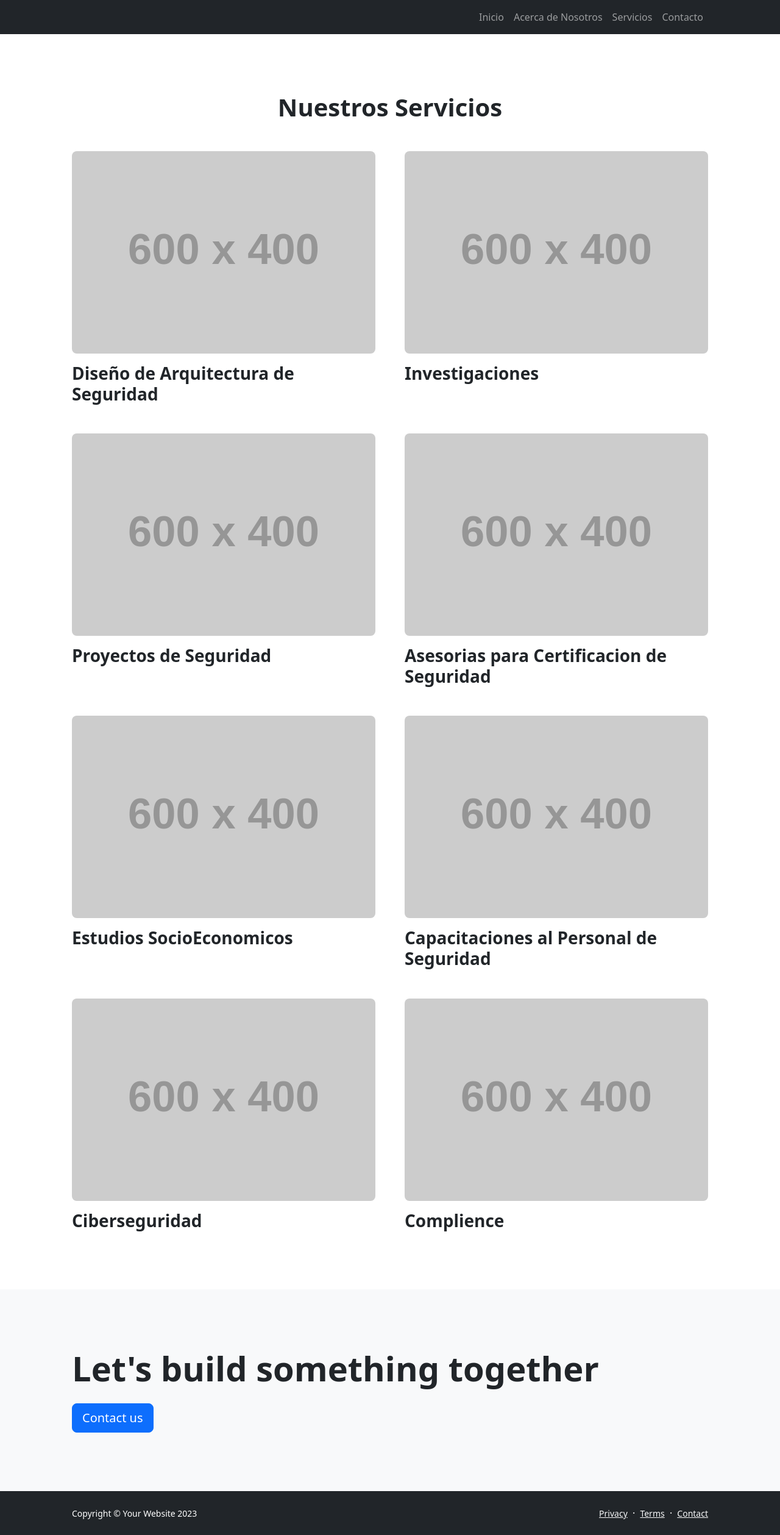
After one commit to RchardDayz/beistand, a Django app: page /servicios/ in a window 1280 px wide. The commit adds this page. Shown: the whole page at 61% size. Run offline with Django 4.2, Linux system fonts and the light colour scheme; grey boxes labelled with a size stand in for pictures from a placeholder-image service; some libraries are stand-ins or nearby versions.

Commit message:
Se habilito paguina de servicios, se corrigio codigo de direcciones url, se corrigio codigo html en plantilla de contacto, base, servicios y about

```diff
--- /dev/null
+++ b/inicio/templates/inicio/servicios.html
@@ -0,0 +1,136 @@
+<!DOCTYPE html>
+<html lang="en">
+    {% load static %}
+    <head>
+        <meta charset="utf-8" />
+        <meta name="viewport" content="width=device-width, initial-scale=1, shrink-to-fit=no" />
+        <meta name="description" content="" />
+        <meta name="author" content="" />
+        <title>Beistand: Servicios</title>
+        <!-- Favicon-->
+        <link rel="icon" type="image/x-icon" href="assets/favicon.ico" />
+        <!-- Bootstrap icons-->
+        <link href="https://cdn.jsdelivr.net/npm/bootstrap-icons@1.5.0/font/bootstrap-icons.css" rel="stylesheet" />
+        <!-- Core theme CSS (includes Bootstrap)-->
+        <link href={% static 'css/styles.css' %} rel="stylesheet" />
+    </head>
+    <body class="d-flex flex-column h-100">
+        <main class="flex-shrink-0">
+            <!-- Navigation-->
+            <nav class="navbar navbar-expand-lg navbar-dark bg-dark">
+                <div class="container px-5">
+                    {% comment %} <a class="navbar-brand" href="index.html">Start Bootstrap</a> {% endcomment %}
+                    <button class="navbar-toggler" type="button" data-bs-toggle="collapse" data-bs-target="#navbarSupportedContent" aria-controls="navbarSupportedContent" aria-expanded="false" aria-label="Toggle navigation"><span class="navbar-toggler-icon"></span></button>
+                    <div class="collapse navbar-collapse" id="navbarSupportedContent">
+                        <ul class="navbar-nav ms-auto mb-2 mb-lg-0">
+                            <li class="nav-item"><a class="nav-link" href={% url 'inicio:inicio' %}>Inicio</a></li>
+                            <li class="nav-item"><a class="nav-link" href={% url 'inicio:about' %}>Acerca de Nosotros</a></li>
+                            <li class="nav-item"><a class="nav-link" href={% url 'inicio:servicios' %}>Servicios</a></li>
+                            <li class="nav-item"><a class="nav-link" href={% url 'inicio:contacto' %}>Contacto</a></li>
+                            {% comment %} <li class="nav-item"><a class="nav-link" href="faq.html">FAQ</a></li>
+                            <li class="nav-item dropdown">
+                                <a class="nav-link dropdown-toggle" id="navbarDropdownBlog" href="#" role="button" data-bs-toggle="dropdown" aria-expanded="false">Blog</a>
+                                <ul class="dropdown-menu dropdown-menu-end" aria-labelledby="navbarDropdownBlog">
+                                    <li><a class="dropdown-item" href="blog-home.html">Blog Home</a></li>
+                                    <li><a class="dropdown-item" href="blog-post.html">Blog Post</a></li>
+                                </ul>
+                            </li>
+                            <li class="nav-item dropdown">
+                                <a class="nav-link dropdown-toggle" id="navbarDropdownPortfolio" href="#" role="button" data-bs-toggle="dropdown" aria-expanded="false">Portfolio</a>
+                                <ul class="dropdown-menu dropdown-menu-end" aria-labelledby="navbarDropdownPortfolio">
+                                    <li><a class="dropdown-item" href="portfolio-overview.html">Portfolio Overview</a></li>
+                                    <li><a class="dropdown-item" href="portfolio-item.html">Portfolio Item</a></li>
+                                </ul> {% endcomment %}
+                            </li>
+                        </ul>
+                    </div>
+                </div>
+            </nav>
+            <!-- Page Content-->
+            <section class="py-5">
+                <div class="container px-5 my-5">
+                    <div class="text-center mb-5">
+                        <h1 class="fw-bolder">Nuestros Servicios</h1>
+                        {% comment %} <p class="lead fw-normal text-muted mb-0">Company portfolio</p> {% endcomment %}
+                    </div>
+                    <div class="row gx-5">
+                        <div class="col-lg-6">
+                            <div class="position-relative mb-5">
+                                <img class="img-fluid rounded-3 mb-3" src="https://dummyimage.com/600x400/343a40/6c757d" alt="..." />
+                                <a class="h3 fw-bolder text-decoration-none link-dark stretched-link" href="#!">Diseño de Arquitectura de Seguridad</a>
+                            </div>
+                        </div>
+                        <div class="col-lg-6">
+                            <div class="position-relative mb-5">
+                                <img class="img-fluid rounded-3 mb-3" src="https://dummyimage.com/600x400/343a40/6c757d" alt="..." />
+                                <a class="h3 fw-bolder text-decoration-none link-dark stretched-link" href="#!">Investigaciones</a>
+                            </div>
+                        </div>
+                        <div class="col-lg-6">
+                            <div class="position-relative mb-5 mb-lg-0">
+                                <img class="img-fluid rounded-3 mb-3" src="https://dummyimage.com/600x400/343a40/6c757d" alt="..." />
+                                <a class="h3 fw-bolder text-decoration-none link-dark stretched-link" href="#!">Proyectos de Seguridad</a>
+                            </div>
+                        </div>
+                        <div class="col-lg-6">
+                            <div class="position-relative mb-5">
+                                <img class="img-fluid rounded-3 mb-3" src="https://dummyimage.com/600x400/343a40/6c757d" alt="..." />
+                                <a class="h3 fw-bolder text-decoration-none link-dark stretched-link" href="#!">Asesorias para Certificacion de Seguridad</a>
+                            </div>
+                        </div>
+                        <div class="col-lg-6">
+                            <div class="position-relative mb-5">
+                                <img class="img-fluid rounded-3 mb-3" src="https://dummyimage.com/600x400/343a40/6c757d" alt="..." />
+                                <a class="h3 fw-bolder text-decoration-none link-dark stretched-link" href="#!">Estudios SocioEconomicos</a>
+                            </div>
+                        </div>
+                        <div class="col-lg-6">
+                            <div class="position-relative mb-5">
+                                <img class="img-fluid rounded-3 mb-3" src="https://dummyimage.com/600x400/343a40/6c757d" alt="..." />
+                                <a class="h3 fw-bolder text-decoration-none link-dark stretched-link" href="#!">Capacitaciones al Personal de Seguridad</a>
+                            </div>
+                        </div>
+                        <div class="col-lg-6">
+                            <div class="position-relative mb-5 mb-lg-0">
+                                <img class="img-fluid rounded-3 mb-3" src="https://dummyimage.com/600x400/343a40/6c757d" alt="..." />
+                                <a class="h3 fw-bolder text-decoration-none link-dark stretched-link" href="#!">Ciberseguridad</a>
+                            </div>
+                        </div>
+                        <div class="col-lg-6">
+                            <div class="position-relative">
+                                <img class="img-fluid rounded-3 mb-3" src="https://dummyimage.com/600x400/343a40/6c757d" alt="..." />
+                                <a class="h3 fw-bolder text-decoration-none link-dark stretched-link" href="#!">Complience</a>
+                            </div>
+                        </div>
+                    </div>
+                </div>
+            </div>
+        </section>
+        <section class="py-5 bg-light">
+            <div class="container px-5 my-5">
+                <h2 class="display-4 fw-bolder mb-4">Let's build something together</h2>
+                <a class="btn btn-lg btn-primary" href={% url 'inicio:contacto' %}>Contact us</a>
+            </div>
+        </section>
+    </main>
+    <!-- Footer-->
+    <footer class="bg-dark py-4 mt-auto">
+        <div class="container px-5">
+            <div class="row align-items-center justify-content-between flex-column flex-sm-row">
+                <div class="col-auto"><div class="small m-0 text-white">Copyright &copy; Your Website 2023</div></div>
+                <div class="col-auto">
+                    <a class="link-light small" href="#!">Privacy</a>
+                    <span class="text-white mx-1">&middot;</span>
+                    <a class="link-light small" href="#!">Terms</a>
+                    <span class="text-white mx-1">&middot;</span>
+                    <a class="link-light small" href={% url 'inicio:contacto' %}>Contact</a>
+                </div>
+            </div>
+        </div>
+    </footer>
+    <!-- Bootstrap core JS-->
+    <script src="https://cdn.jsdelivr.net/npm/bootstrap@5.2.3/dist/js/bootstrap.bundle.min.js"></script>
+    <!-- Core theme JS-->
+    <script src={% static 'js/scripts.js' %}></script>
+</body>
+</html>
--- a/inicio/urls.py
+++ b/inicio/urls.py
@@ -7,6 +7,8 @@ app_name = 'inicio'
 urlpatterns = [
     path('', views.inicio, name='inicio'),
     path('contacto/', views.crear_contacto, name= 'contacto'),
+    path('about/', views.about.as_view(), name= 'about'),
+    path('servicios/', views.servicios.as_view(), name= 'servicios'),
     path('contacto/lista-contactos/', views.lista_contactos),
     path('contacto/<int:id>/eliminar/', views.eliminar_contacto),
     path('contacto/<int:id>/modificar/', views.modificar_contacto),
--- a/inicio/views.py
+++ b/inicio/views.py
@@ -3,6 +3,8 @@ from django.template import Template, Context, loader
 from django.http import HttpResponse
 from inicio.models import contacto
 from inicio.forms import CreacionFormularioContacto, BuscarContacto, ModificarFormularioContacto
+from django.views.generic import TemplateView
+
 
 # Create your views here.
 
@@ -69,3 +71,9 @@ def modificar_contacto(request, id):
         'message':  contacto_a_modificar.message,
     })
     return render(request, 'inicio/modificar_contacto.html', {'formulario': formulario, 'id':id})
+
+class about(TemplateView):
+    template_name = "inicio/about.html"
+
+class servicios(TemplateView):
+    template_name = "inicio/servicios.html"
```
Also changed, not shown: inicio/templates/inicio/about.html (+16 -13 lines), inicio/templates/inicio/contacto.html (+9 -8 lines), inicio/templates/inicio/portfolio-overview.html (deleted, +0 -111 lines), templates/base.html (+8 -8 lines).
